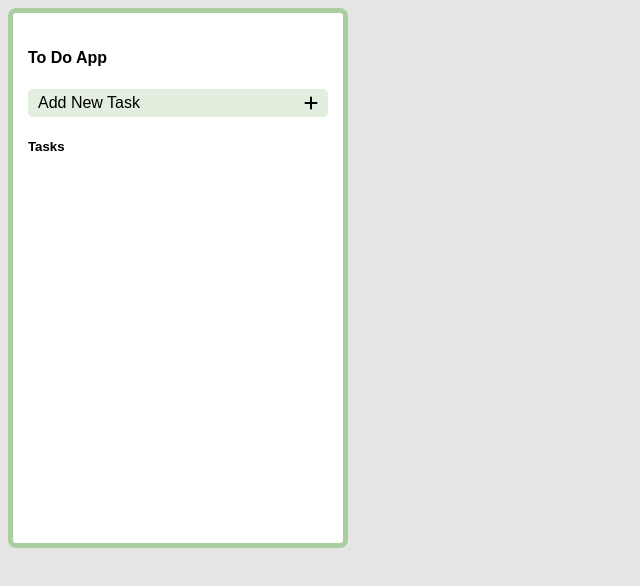
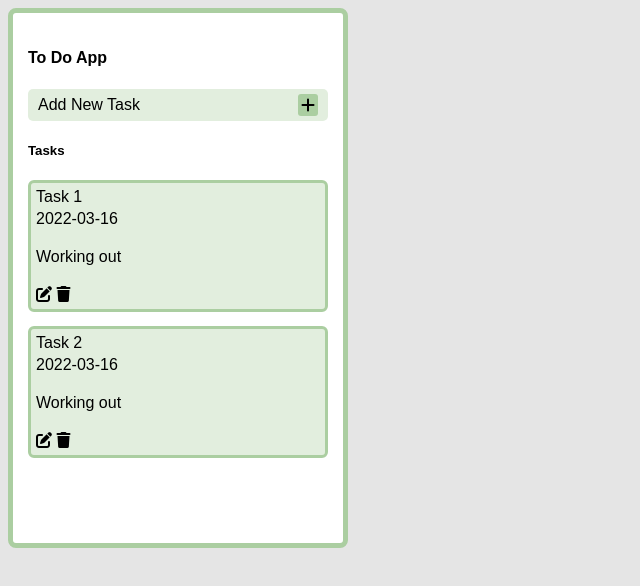
Before and after one commit to Jaynob-Binte-Sayed/To-Do-App, a plain HTML site: page index.html in a window 1280 px wide. Shown: the whole page, without its empty margins (0-640 px from the left). Drawn offline with Linux system fonts and the light colour scheme.

Commit message:
Styles were made

```diff
--- a/index.html
+++ b/index.html
@@ -17,6 +17,32 @@
         </div>
         <h5>Tasks</h5>
 
+        <div id="tasks">
+            <div>
+                <span>Task 1</span>
+                <span>2022-03-16</span>
+                <p>Working out</p>
+
+                <span class="options">
+                    <i class="fa-solid fa-pen-to-square"></i>
+                    <i class="fa-solid fa-trash"></i>
+                </span>
+            </div>
+
+            <div>
+                <span>Task 2</span>
+                <span>2022-03-16</span>
+                <p>Working out</p>
+
+                <span class="options">
+                    <i class="fa-solid fa-pen-to-square"></i>
+                    <i class="fa-solid fa-trash"></i>
+                </span>
+            </div>
+
+
+        </div>
+
     </div>
 
     <script src="main.js"></script>
--- a/style.css
+++ b/style.css
@@ -21,3 +21,24 @@ body {
     border-radius: 5px;
     cursor: pointer;
 }
+
+.fa-plus {
+    background-color: #abcea1;
+    padding: 3px;
+    border-radius: 3px;
+}
+
+#tasks {
+    display: grid;
+    gap: 14px;
+}
+
+#tasks div {
+    background-color: #e2eede;
+    border: 3px solid #abcea1;
+    padding: 5px;
+    border-radius: 6px;
+    display: grid;
+    gap: 4px;
+
+}
```
